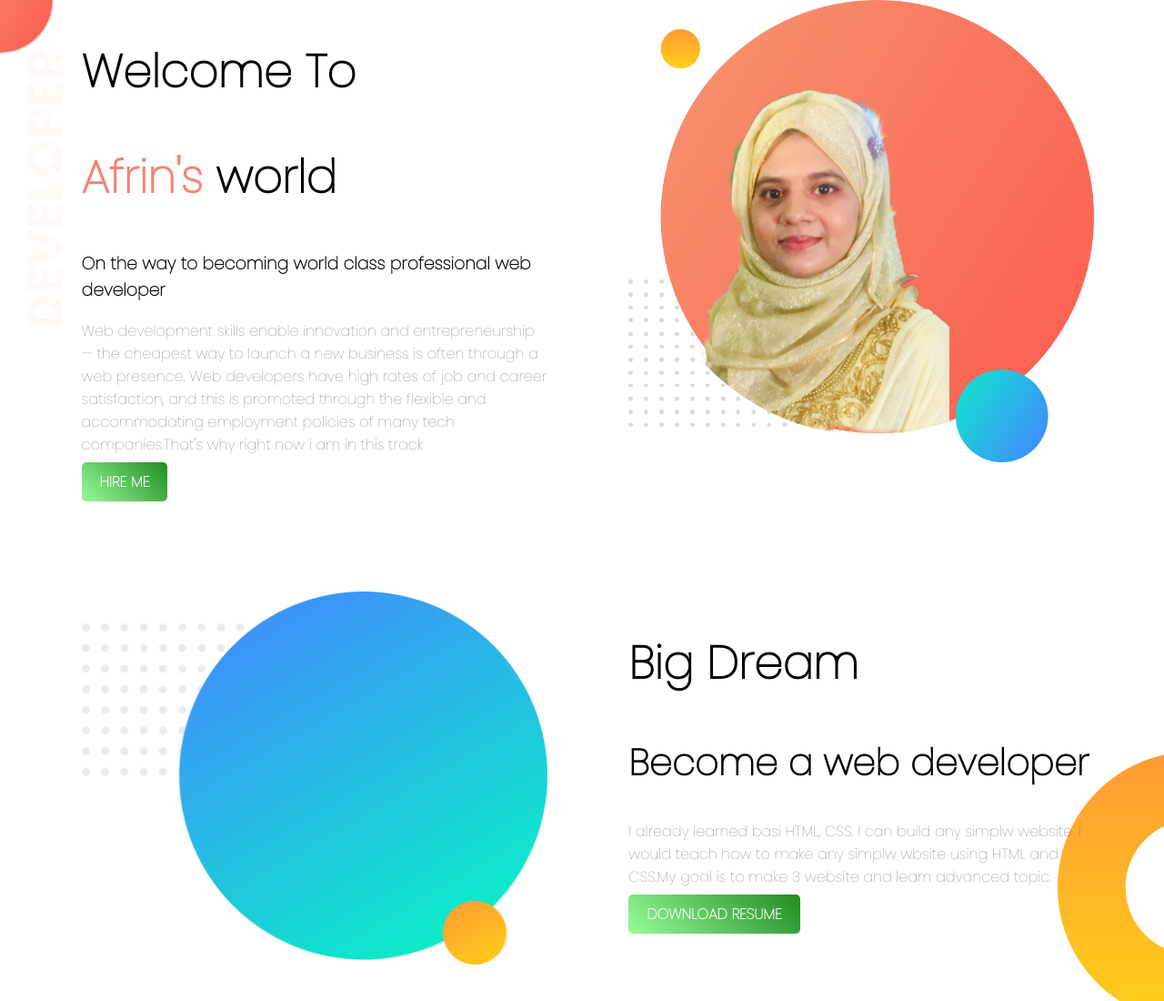
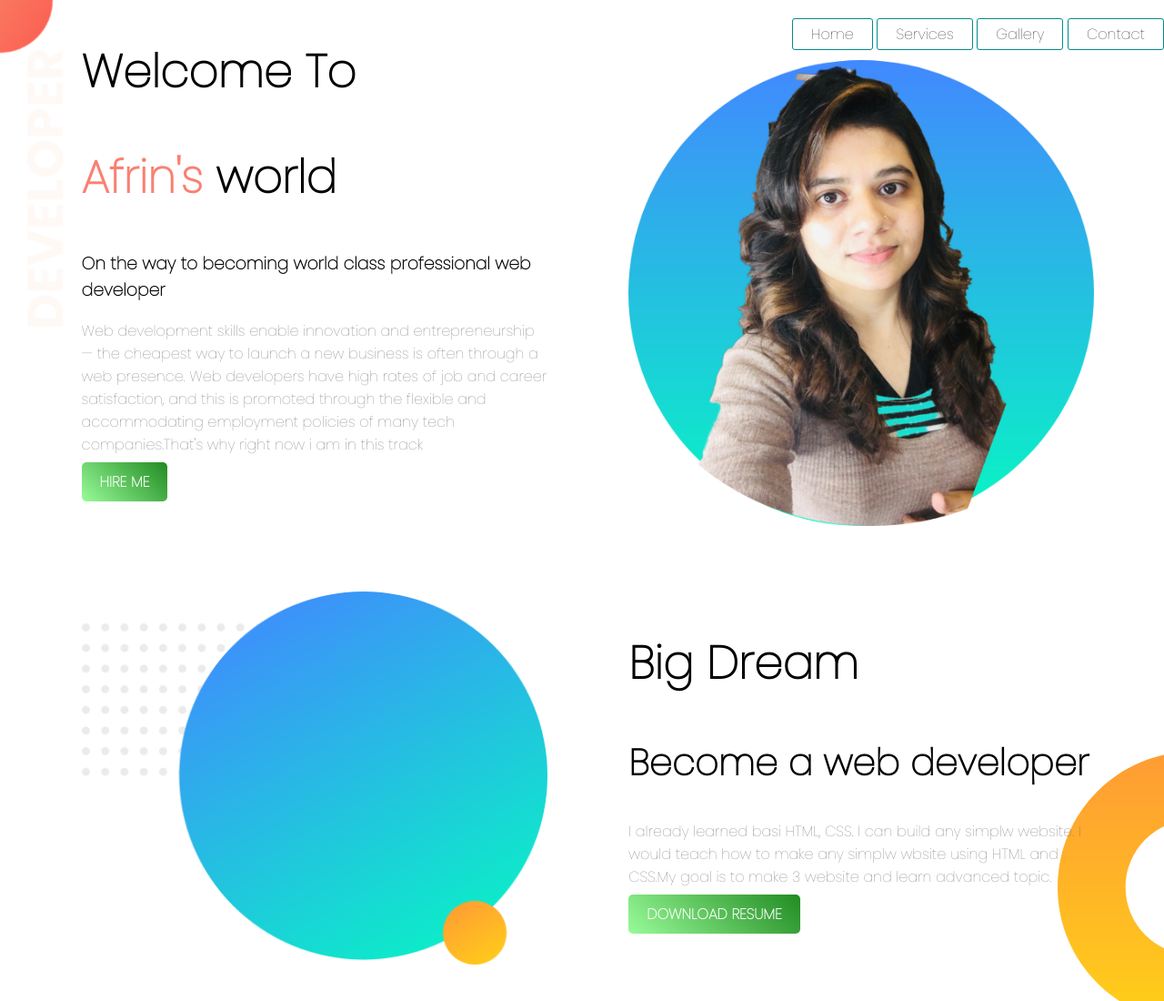
Before and after one commit to Afrin-suntana/web-portfolio, a plain HTML site: page index.html in a window 1280 px wide. Shown: the top 1100 px of the page at 91% size. Drawn offline with Linux system fonts and the light colour scheme.

Commit message:
finished

```diff
--- a/index.html
+++ b/index.html
@@ -9,7 +9,14 @@
 
 </head>
 <body>
+         <ul>
+                <li><a href="#">Home</a></li>
+                <li><a href="#">Services</a></li>
+                <li><a href="#">Gallery</a></li>
+                <li><a href="#">Contact</a></li>
+            </ul>
     <section class="top-banner">
+
         <div class="half-width">
             <h1>Welcome To </h1>
             <h1><span class="name">Afrin's </span>world</h1>
@@ -18,7 +25,7 @@
             <a class="link-button" target="_blank" href="https://www.linkedin.com/feed/">HIRE ME</a>
         </div>
        <div class="half-width">
-           <img src="my-bg.png">
+           <img src="image 1.png">
         </div>
 
     </section>
--- a/style.css
+++ b/style.css
@@ -1,7 +1,27 @@
+
 body{
     font-family: 'Poppins', sans-serif;
     margin: 0px;
 }
+ul{
+    list-style-type: none;
+   float: right;
+   margin-top: 25px;}
+   ul li{
+    display: inline-block;
+
+}
+ul li a{
+    text-decoration: none;
+    color:black;
+    padding: 5px 20px;
+    border: 1px solid darkcyan;
+    border-radius: 3px;
+    transition: 0.6s ease;
+}
+ul li a:hover{
+    background-color: chartreuse;
+    color: black;}
 h1{
     font-size: 50px;
 
```
Also changed, not shown: image 1.png (added), images.jpg (added), my-bg.png (deleted).
